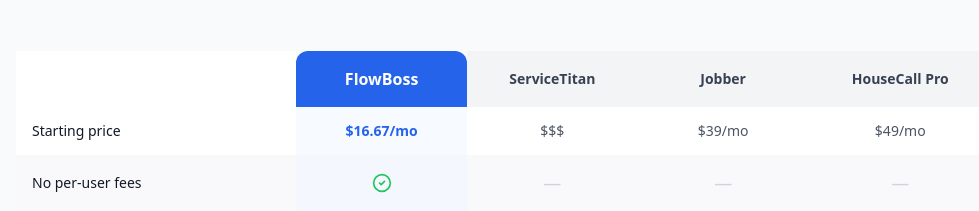
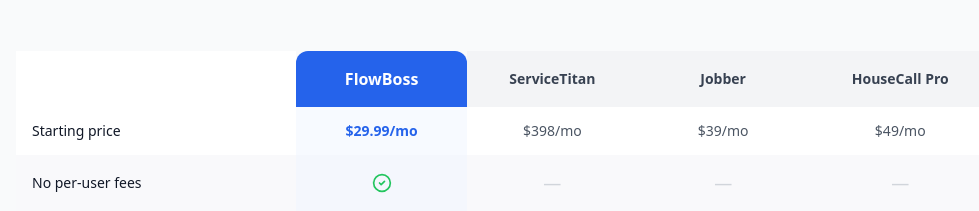
Before and after one commit to creator-lane/flowboss.io, a React (Vite) app: page / in a window 1280 px wide. Shown: the part 6020-6231 px from the top of the page, without its empty margins (136-1115 px from the left). Built offline with nearby package versions, Linux system fonts and the light colour scheme.

Commit message:
Fix pricing: FlowBoss $29.99/mo, ServiceTitan $398/mo

```diff
--- a/src/pages/HomePage.tsx
+++ b/src/pages/HomePage.tsx
@@ -329,7 +329,7 @@
               </thead>
               <tbody>
                 {[
-                  { feature: 'Starting price', fb: '$16.67/mo', st: '$$$', jb: '$39/mo', hc: '$49/mo' },
+                  { feature: 'Starting price', fb: '$29.99/mo', st: '$398/mo', jb: '$39/mo', hc: '$49/mo' },
                   { feature: 'No per-user fees', fb: true, st: false, jb: false, hc: false },
                   { feature: 'Route optimization', fb: true, st: true, jb: true, hc: true },
                   { feature: 'GC / sub tracking', fb: true, st: false, jb: false, hc: false },
```
